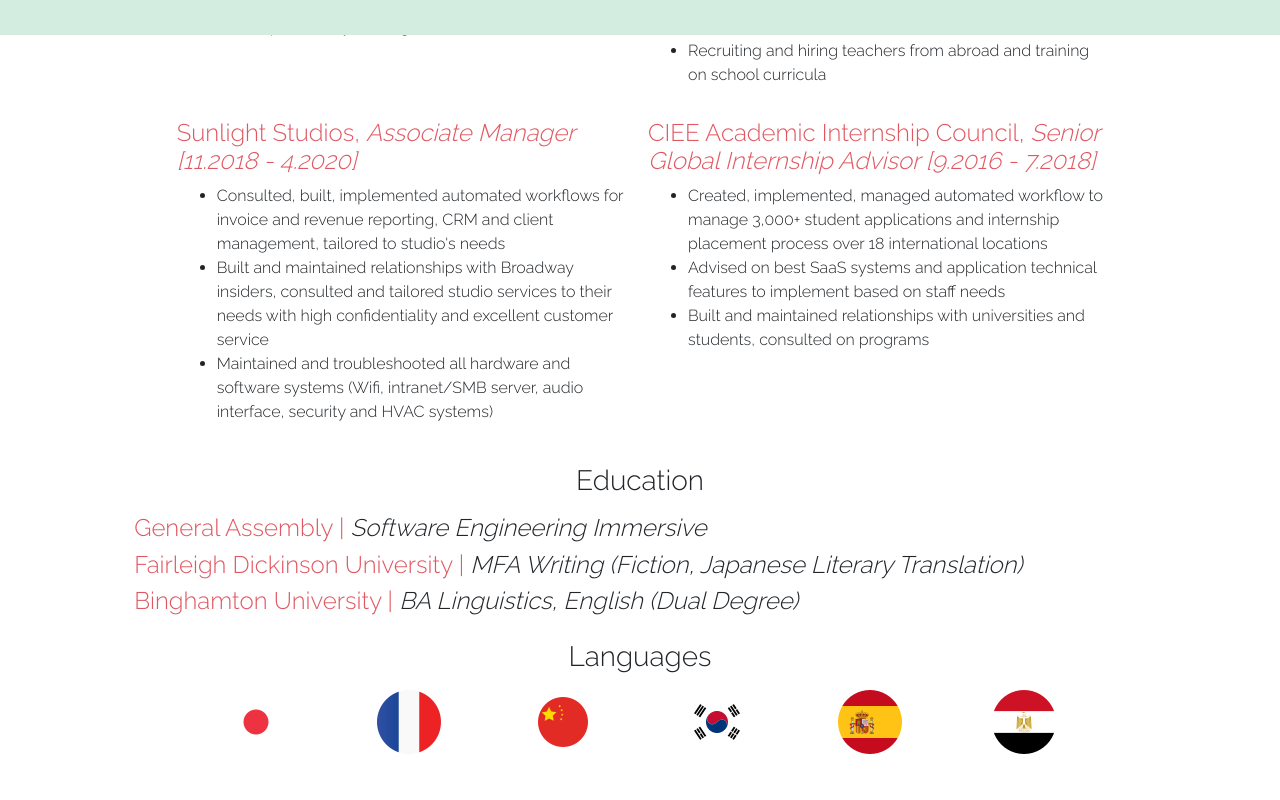
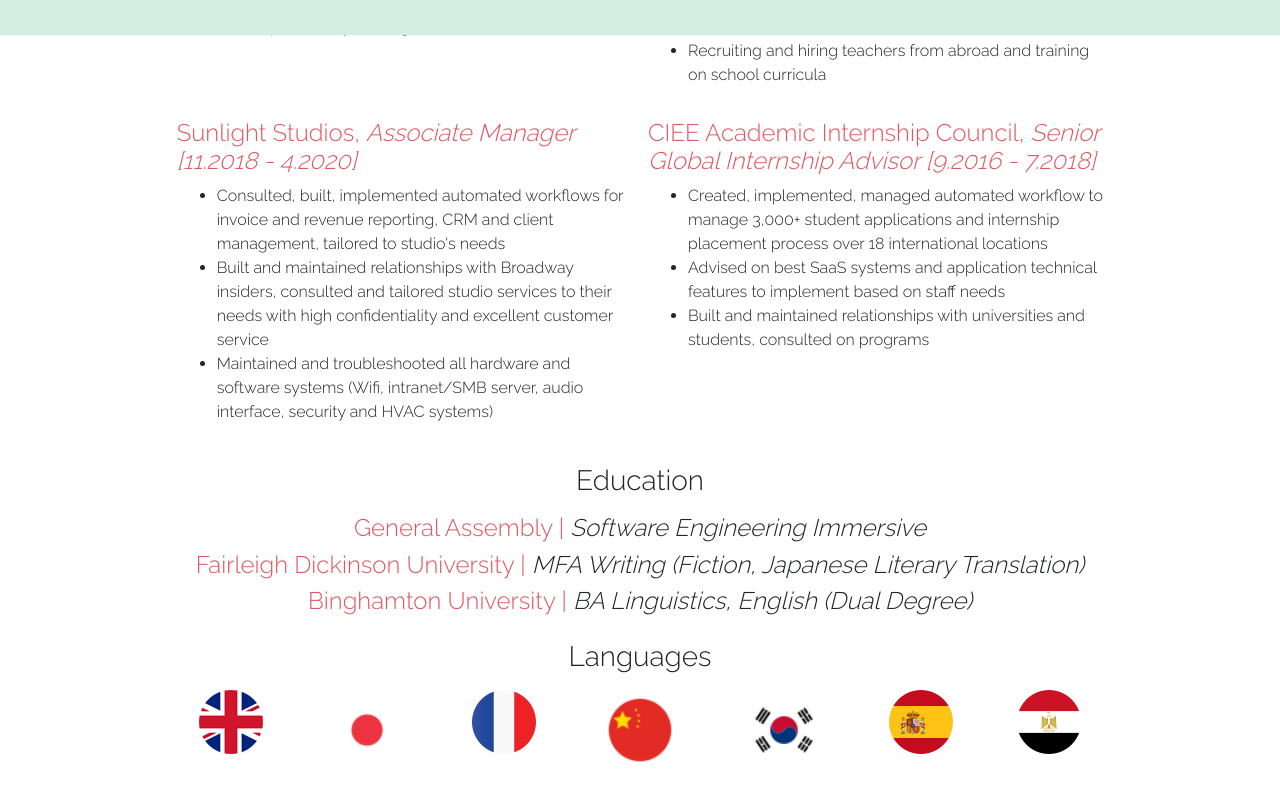
Before and after one commit to kellymakesstuff/kelly-portfolio, a React (Create React App) app: page /main/resume in a window 1280 px wide. Shown: the part 765-1565 px from the top of the page. Built offline with nearby package versions, Linux system fonts and the light colour scheme.

Commit message:
container-fluid margin-bottom

```diff
--- a/src/App.css
+++ b/src/App.css
@@ -86,6 +86,7 @@
   flex-direction: column;
   justify-content: space-around;
   align-items: center;
+  margin-bottom: 7rem;
 }
 
 .home-msg {
@@ -171,6 +172,20 @@
   margin: .4rem;
 }
 
+.education-box{
+text-align: center;
+}
+
+.size-80{
+  height:80px;
+  width:80px
+}
+
+.size-64{
+  height:64px;
+  width:64px
+}
+
 .resume-link{
   text-align: center;
   margin: 0px;
@@ -181,7 +196,6 @@
 display: flex;
 flex-flow: column;
 justify-content:space-evenly;
-margin-bottom: 7rem;
 }
 .tech-experience-box{
   width: 100%;
@@ -281,9 +295,6 @@
   }
 
 
-  .home-msg {
-    margin-bottom: 4rem;
-  }
 
   .proj-img {
     height: 100%;
@@ -439,9 +450,6 @@
       font-size: 120%;
     }
 
-    .home-msg {
-      margin-bottom: 1rem;
-    }
 
     .black-box {
       padding-bottom: 4rem;
--- a/src/screens/Resume.jsx
+++ b/src/screens/Resume.jsx
@@ -8,6 +8,7 @@
 import japan from "../images/japan.png"
 import korea from "../images/korea.png"
 import spain from "../images/spain.png"
+import uk from "../images/uk.png"
 
 
 
@@ -56,12 +57,13 @@
       <div className="tech-stack-box">
 
 
-        <img src={japan} alt="Japanese"></img>
-        <img src={france} alt="French"></img>
-        <img src={china} alt="Chinese (Mandarin)"></img>
-        <img src={korea} alt="Korean"></img>
-        <img src={spain} alt="Spanish"></img>
-        <img src={egypt} alt="Egyptian Arabic"></img>
+        <img className="size-64" src={uk} alt="English"></img>
+        <img className="size-80" src={japan} alt="Japanese"></img>
+        <img className="size-64" src={france} alt="French"></img>
+        <img className="size-80" src={china} alt="Chinese (Mandarin)"></img>
+        <img className="size-80" src={korea} alt="Korean"></img>
+        <img className="size-64" src={spain} alt="Spanish"></img>
+        <img className="size-64" src={egypt} alt="Egyptian Arabic"></img>
       </div>
     </div>
   </>
```
Also changed, not shown: src/images/uk.png (added).
